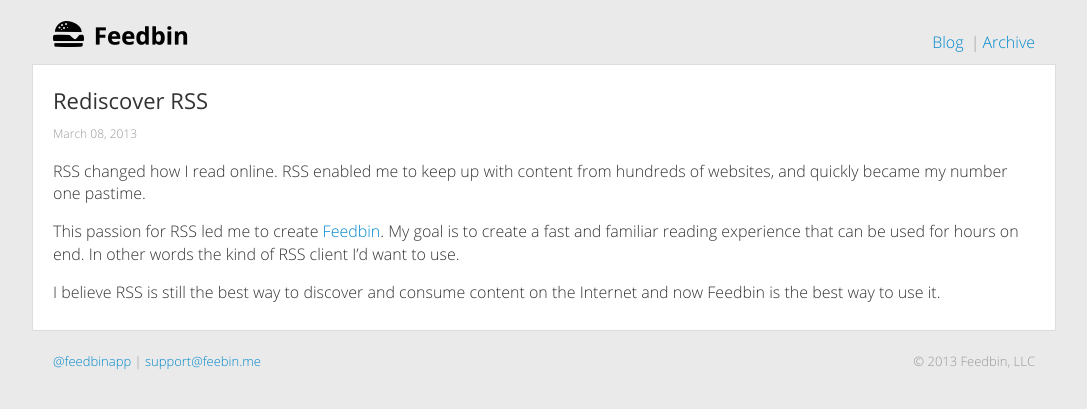
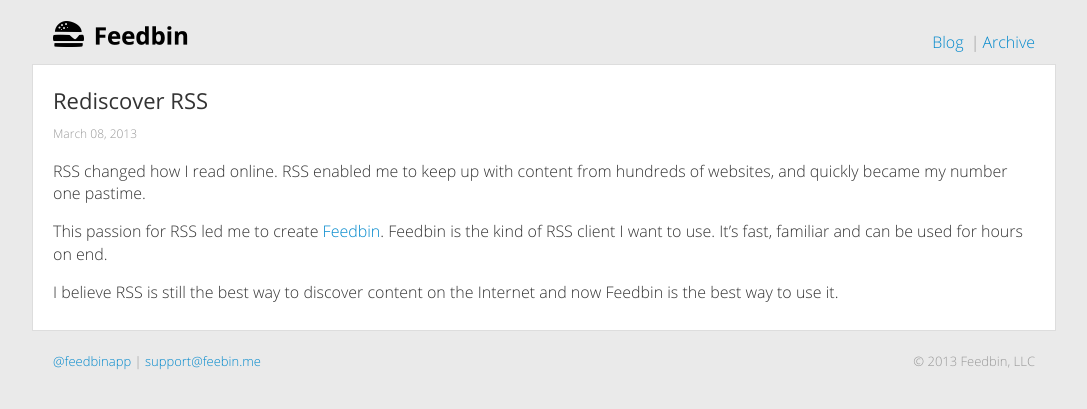
Before and after one commit to digideskio/feedbin-blog, a Jekyll site: the page built from _posts/2013-03-08-rediscover-rss.md, in a window 1280 px wide. Shown: the top 409 px of the page, without its empty margins (96-1183 px from the left). Built offline with Jekyll 4.4.1, drawn with Linux system fonts in a browser that asks for light colours; comment, search, counter and statistics services are not loaded.

Commit message:
Post edits.

```diff
--- a/_posts/2013-03-08-rediscover-rss.md
+++ b/_posts/2013-03-08-rediscover-rss.md
@@ -6,6 +6,6 @@
 
 RSS changed how I read online. RSS enabled me to keep up with content from hundreds of websites, and quickly became my number one pastime.
 
-This passion for RSS led me to create [Feedbin](https://feedbin.me). My goal is to create a fast and familiar reading experience that can be used for hours on end. In other words the kind of RSS client I'd want to use.
+This passion for RSS led me to create [Feedbin](https://feedbin.me). Feedbin is the kind of RSS client I want to use. It’s fast, familiar and can be used for hours on end.
 
-I believe RSS is still the best way to discover and consume content on the Internet and now Feedbin is the best way to use it.
+I believe RSS is still the best way to discover content on the Internet and now Feedbin is the best way to use it.
--- a/assets/stylesheets/css.css
+++ b/assets/stylesheets/css.css
@@ -105,7 +105,7 @@
 
 em, cite {
 	font-style: normal;
-	font-family: "Open Sans Italic", sans-serif;
+	font-family: "Open Sans Light Italic", sans-serif;
 }
 
 strong {
```
